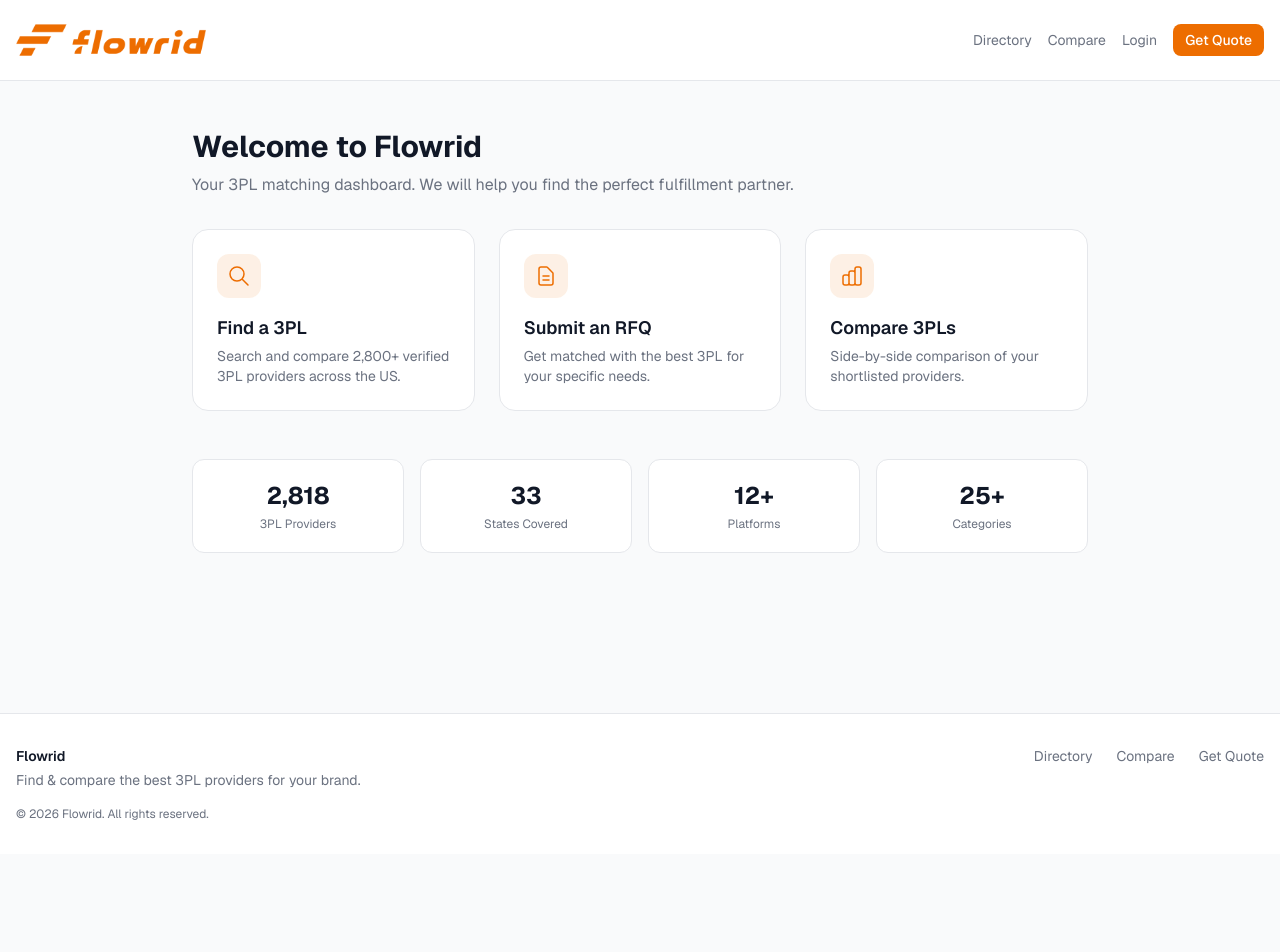
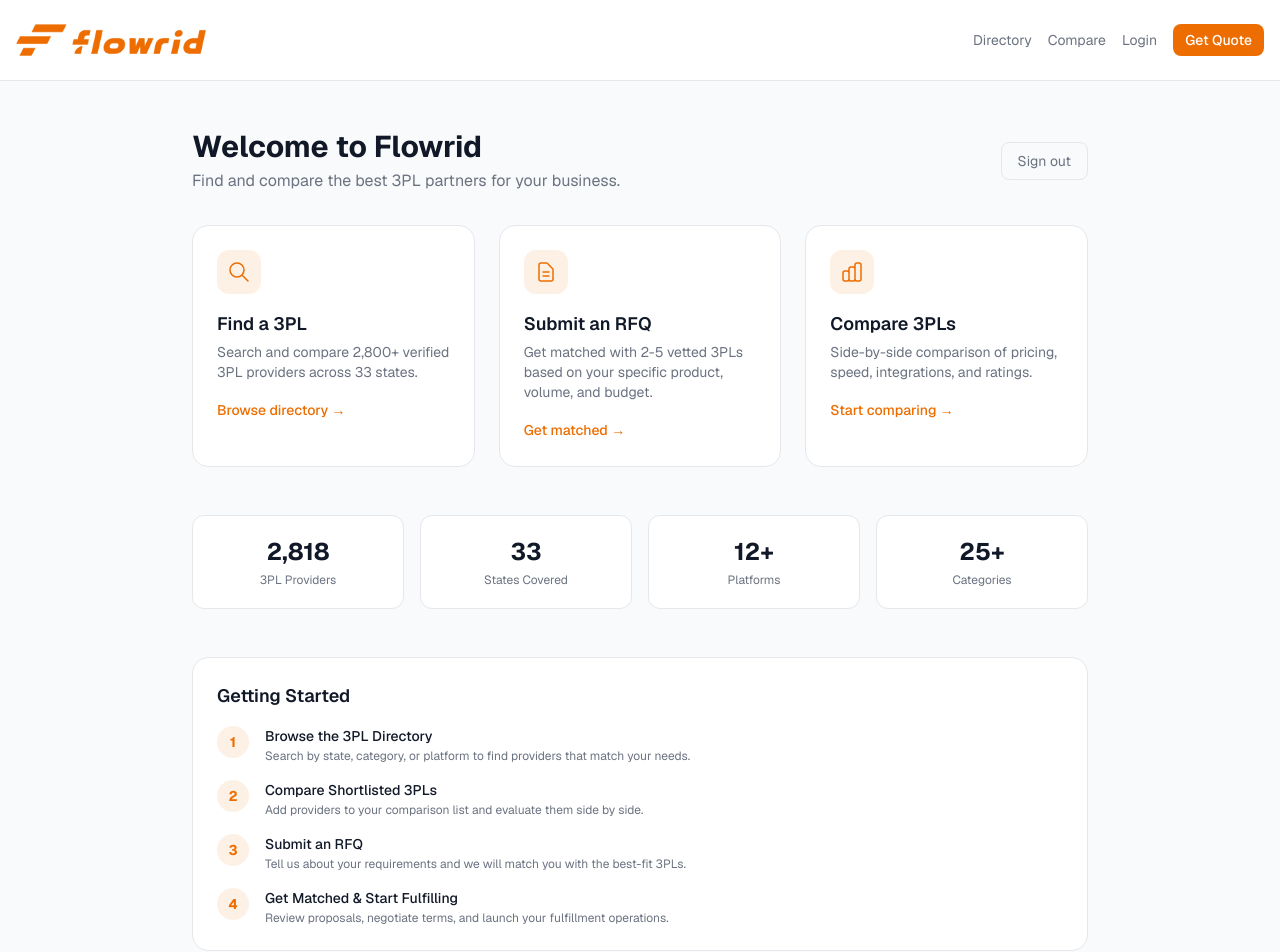
Before and after one commit to flowrid/flowrid, a Next.js app: page /dashboard in a window 1280 px wide. Shown: the top 952 px of the page. Before the commit the page ends 854 px from the top, so only its background shows below. Built offline with nearby package versions, Linux system fonts and the light colour scheme.

Commit message:
feat: enriched dashboard with Getting Started guide and Sign out button

```diff
--- a/app/dashboard/page.tsx
+++ b/app/dashboard/page.tsx
@@ -1,59 +1,69 @@
 import Link from "next/link";
-
-export const metadata = {
-  title: "Dashboard | Flowrid",
-};
 
 export default function DashboardPage() {
   return (
     <div className="max-w-[1460px] mx-auto px-4 py-12">
       <div className="max-w-4xl mx-auto">
-        <h1 className="text-3xl font-bold text-text mb-2">Welcome to Flowrid</h1>
-        <p className="text-text-secondary mb-8">
-          Your 3PL matching dashboard. We will help you find the perfect fulfillment partner.
-        </p>
+        {/* Header with user greeting */}
+        <div className="flex items-center justify-between mb-8">
+          <div>
+            <h1 className="text-3xl font-bold text-text mb-1">Welcome to Flowrid</h1>
+            <p className="text-text-secondary">Find and compare the best 3PL partners for your business.</p>
+          </div>
+          <a
+            href="/api/auth/signout"
+            className="text-sm text-text-secondary hover:text-danger transition-colors px-4 py-2 border border-border rounded-lg hover:border-danger/30"
+          >
+            Sign out
+          </a>
+        </div>
 
+        {/* Main Cards */}
         <div className="grid grid-cols-1 md:grid-cols-3 gap-6 mb-12">
           <Link
             href="/3pl"
-            className="bg-card border border-border rounded-2xl p-6 hover:border-primary/40 hover:shadow-lg transition-all"
+            className="group bg-card border border-border rounded-2xl p-6 hover:border-primary/40 hover:shadow-lg transition-all"
           >
-            <div className="w-11 h-11 rounded-xl bg-primary/10 flex items-center justify-center mb-4">
+            <div className="w-11 h-11 rounded-xl bg-primary/10 flex items-center justify-center mb-4 group-hover:bg-primary/20 transition-colors">
               <svg className="w-6 h-6 text-primary" fill="none" stroke="currentColor" viewBox="0 0 24 24">
                 <path strokeLinecap="round" strokeLinejoin="round" strokeWidth={1.5} d="M21 21l-6-6m2-5a7 7 0 11-14 0 7 7 0 0114 0z" />
               </svg>
             </div>
             <h2 className="text-lg font-semibold text-text mb-1">Find a 3PL</h2>
-            <p className="text-sm text-text-secondary">Search and compare 2,800+ verified 3PL providers across the US.</p>
+            <p className="text-sm text-text-secondary mb-4">Search and compare 2,800+ verified 3PL providers across 33 states.</p>
+            <span className="text-primary font-medium text-sm group-hover:underline">Browse directory &rarr;</span>
           </Link>
 
           <Link
             href="/rfq"
-            className="bg-card border border-border rounded-2xl p-6 hover:border-primary/40 hover:shadow-lg transition-all"
+            className="group bg-card border border-border rounded-2xl p-6 hover:border-primary/40 hover:shadow-lg transition-all"
           >
-            <div className="w-11 h-11 rounded-xl bg-primary/10 flex items-center justify-center mb-4">
+            <div className="w-11 h-11 rounded-xl bg-primary/10 flex items-center justify-center mb-4 group-hover:bg-primary/20 transition-colors">
               <svg className="w-6 h-6 text-primary" fill="none" stroke="currentColor" viewBox="0 0 24 24">
                 <path strokeLinecap="round" strokeLinejoin="round" strokeWidth={1.5} d="M9 12h6m-6 4h6m2 5H7a2 2 0 01-2-2V5a2 2 0 012-2h5.586a1 1 0 01.707.293l5.414 5.414a1 1 0 01.293.707V19a2 2 0 01-2 2z" />
               </svg>
             </div>
             <h2 className="text-lg font-semibold text-text mb-1">Submit an RFQ</h2>
-            <p className="text-sm text-text-secondary">Get matched with the best 3PL for your specific needs.</p>
+            <p className="text-sm text-text-secondary mb-4">Get matched with 2-5 vetted 3PLs based on your specific product, volume, and budget.</p>
+            <span className="text-primary font-medium text-sm group-hover:underline">Get matched &rarr;</span>
           </Link>
 
           <Link
             href="/compare"
-            className="bg-card border border-border rounded-2xl p-6 hover:border-primary/40 hover:shadow-lg transition-all"
+            className="group bg-card border border-border rounded-2xl p-6 hover:border-primary/40 hover:shadow-lg transition-all"
           >
-            <div className="w-11 h-11 rounded-xl bg-primary/10 flex items-center justify-center mb-4">
+            <div className="w-11 h-11 rounded-xl bg-primary/10 flex items-center justify-center mb-4 group-hover:bg-primary/20 transition-colors">
               <svg className="w-6 h-6 text-primary" fill="none" stroke="currentColor" viewBox="0 0 24 24">
                 <path strokeLinecap="round" strokeLinejoin="round" strokeWidth={1.5} d="M9 19v-6a2 2 0 00-2-2H5a2 2 0 00-2 2v6a2 2 0 002 2h2a2 2 0 002-2zm0 0V9a2 2 0 012-2h2a2 2 0 012 2v10m-6 0a2 2 0 002 2h2a2 2 0 002-2m0 0V5a2 2 0 012-2h2a2 2 0 012 2v14a2 2 0 01-2 2h-2a2 2 0 01-2-2z" />
               </svg>
             </div>
             <h2 className="text-lg font-semibold text-text mb-1">Compare 3PLs</h2>
-            <p className="text-sm text-text-secondary">Side-by-side comparison of your shortlisted providers.</p>
+            <p className="text-sm text-text-secondary mb-4">Side-by-side comparison of pricing, speed, integrations, and ratings.</p>
+            <span className="text-primary font-medium text-sm group-hover:underline">Start comparing &rarr;</span>
           </Link>
         </div>
 
+        {/* Stats */}
         <div className="grid grid-cols-2 md:grid-cols-4 gap-4 mb-12">
           {[
             { label: "3PL Providers", value: "2,818" },
@@ -67,6 +77,29 @@ export default function DashboardPage() {
             </div>
           ))}
         </div>
+
+        {/* Recent Activity / Getting Started */}
+        <div className="bg-card border border-border rounded-2xl p-6">
+          <h2 className="text-lg font-semibold text-text mb-4">Getting Started</h2>
+          <div className="space-y-4">
+            {[
+              { step: 1, title: "Browse the 3PL Directory", desc: "Search by state, category, or platform to find providers that match your needs." },
+              { step: 2, title: "Compare Shortlisted 3PLs", desc: "Add providers to your comparison list and evaluate them side by side." },
+              { step: 3, title: "Submit an RFQ", desc: "Tell us about your requirements and we will match you with the best-fit 3PLs." },
+              { step: 4, title: "Get Matched & Start Fulfilling", desc: "Review proposals, negotiate terms, and launch your fulfillment operations." },
+            ].map((item) => (
+              <div key={item.step} className="flex gap-4">
+                <div className="w-8 h-8 rounded-full bg-primary/10 flex items-center justify-center shrink-0">
+                  <span className="text-sm font-bold text-primary">{item.step}</span>
+                </div>
+                <div>
+                  <p className="font-medium text-text text-sm">{item.title}</p>
+                  <p className="text-xs text-text-secondary mt-0.5">{item.desc}</p>
+                </div>
+              </div>
+            ))}
+          </div>
+        </div>
       </div>
     </div>
   );
```
